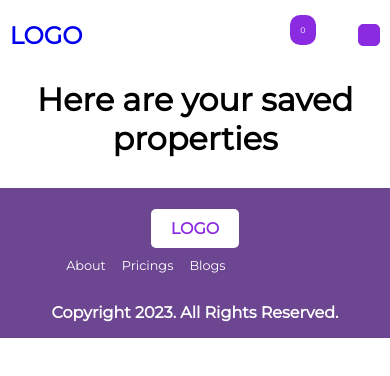
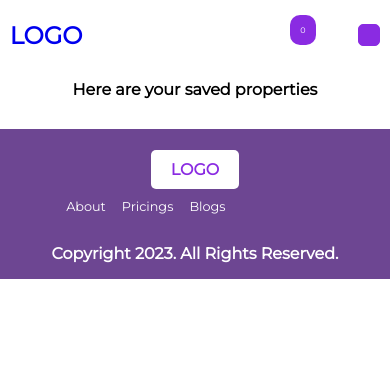
Before and after one commit to Ayomi-Dev/real-estate, a React (Create React App) app: page /bookmarks in a window 390 px wide. Shown: the top 376 px of the page. Built offline with nearby package versions, Linux system fonts and the light colour scheme; the HTML template or start-up script is replaced by a standard one.

Commit message:
styles for bookmark

```diff
--- a/src/styles/bookmark.css
+++ b/src/styles/bookmark.css
@@ -29,6 +29,7 @@
 .img-name img{
     width: 100%;
     height: 90%;
+    border-radius: 5px;
     object-fit: cover;;
 }
 .price-location{
@@ -46,7 +47,7 @@
     background: #dc143c;
 }
 @media screen and (max-width: 650px){
-    .bookmarks h1{
+    .bookmark h1{
         font-size: 1rem;
     }
     .container{
```
